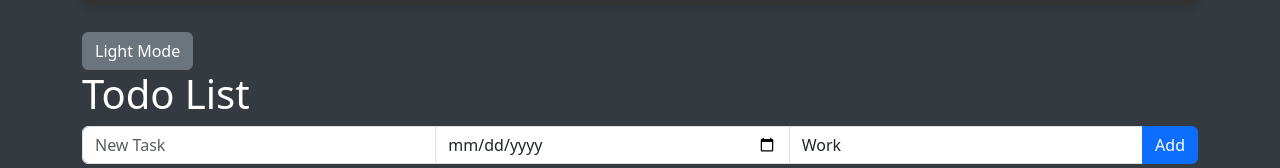
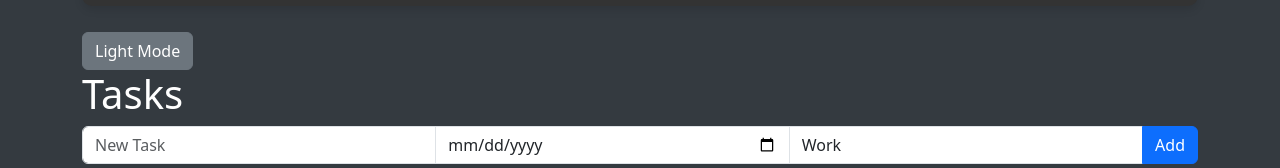
Before and after one commit to jonathankerth/todo-list, a React (Create React App) app: page / in a window 1280 px wide. Shown: the part 149-317 px from the top of the page. Built offline with nearby package versions, Linux system fonts and the light colour scheme; no server answers; the database is empty; sample sign-in values are in the browser's storage.

Commit message:
add task title

```diff
--- a/src/App.js
+++ b/src/App.js
@@ -160,7 +160,7 @@ const App = () => {
 								>
 									{darkMode ? "Light Mode" : "Dark Mode"}
 								</button>
-								<h1>Todo List</h1>
+								<h1>Tasks</h1>
 								{/* Task input form */}
 								<div className="input-group mb-3">
 									<input
```
